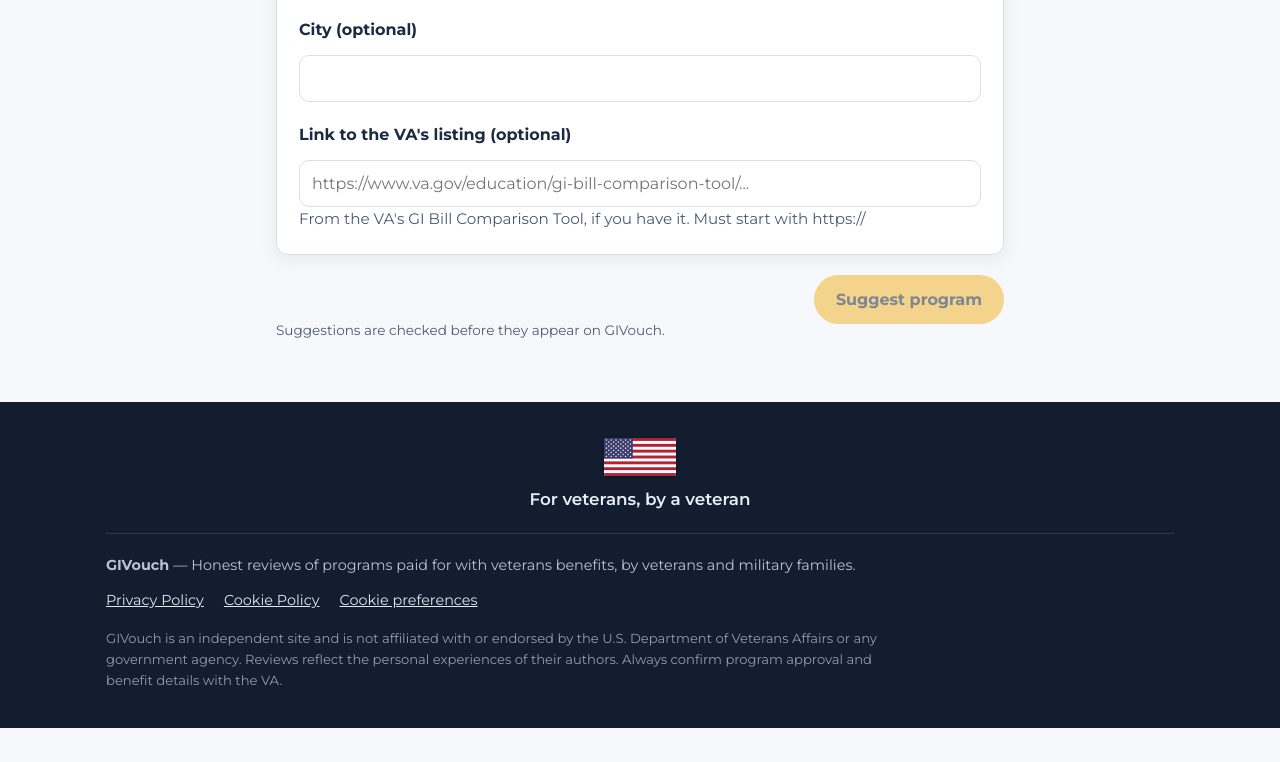
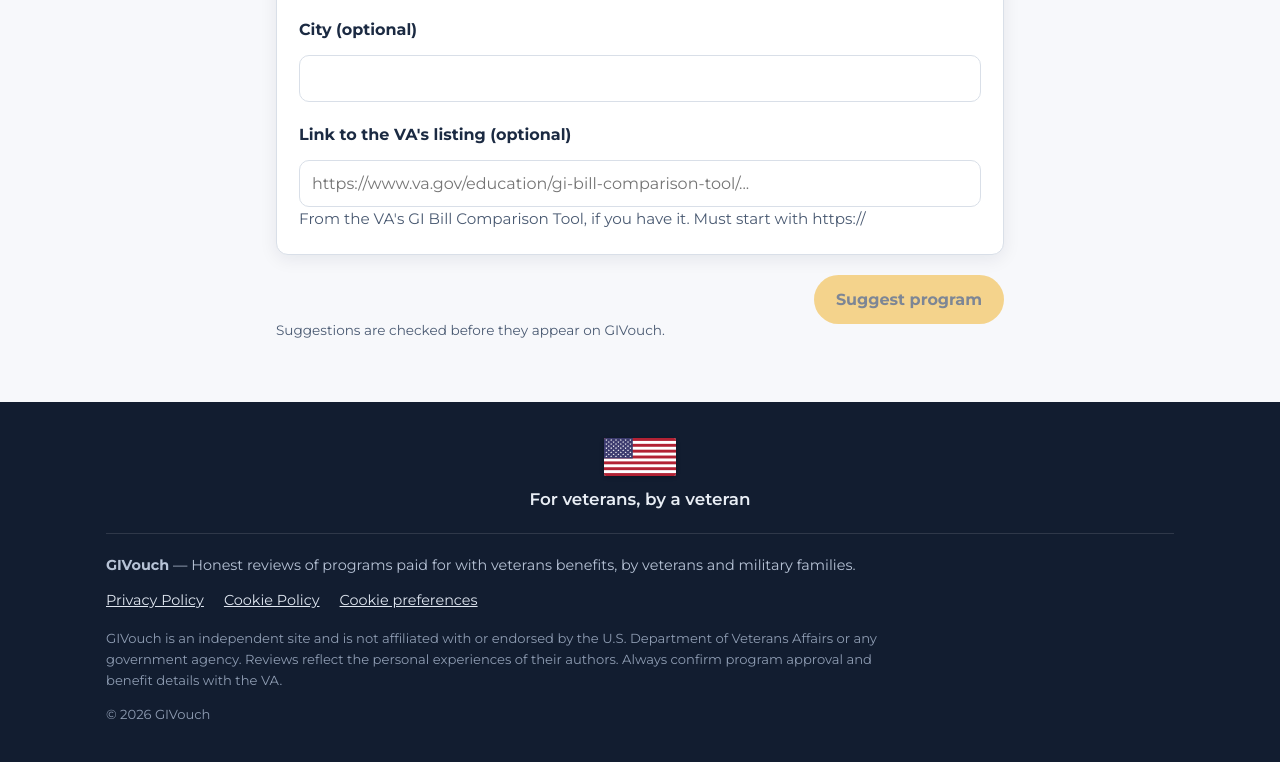
Before and after one commit to nelsonacolon/givouch, a website: page add-program.html in a window 1280 px wide. Shown: the part 997-1759 px from the top of the page. Before the commit the page ends 1725 px from the top, so only its background shows below. Drawn offline with Linux system fonts and the light colour scheme; no server answers.

Commit message:
Footer: keep the copyright line (revert removal)
Co-Authored-By: Claude Opus 5.5 <noreply@anthropic.com>
Claude-Session: https://claude.ai/code/session_01BcstbKmH69GbwudzsR83ZA

```diff
--- a/add-program.html
+++ b/add-program.html
@@ -44,6 +44,7 @@
         <li><button type="button" id="cookie-prefs" data-i18n="footer.prefs">Cookie preferences</button></li>
       </ul>
       <p class="disclaimer" data-i18n="footer.disclaimer">GIVouch is an independent site and is not affiliated with or endorsed by the U.S. Department of Veterans Affairs or any government agency. Reviews reflect the personal experiences of their authors. Always confirm program approval and benefit details with the VA.</p>
+      <p class="disclaimer">© 2026 GIVouch</p>
     </div>
   </footer>
 
```
Also changed, not shown: browse.html (+1 -0 lines), cookies.html (+1 -0 lines), find.html (+1 -0 lines), index.html (+1 -0 lines), privacy.html (+1 -0 lines), program.html (+1 -0 lines), review.html (+1 -0 lines).
